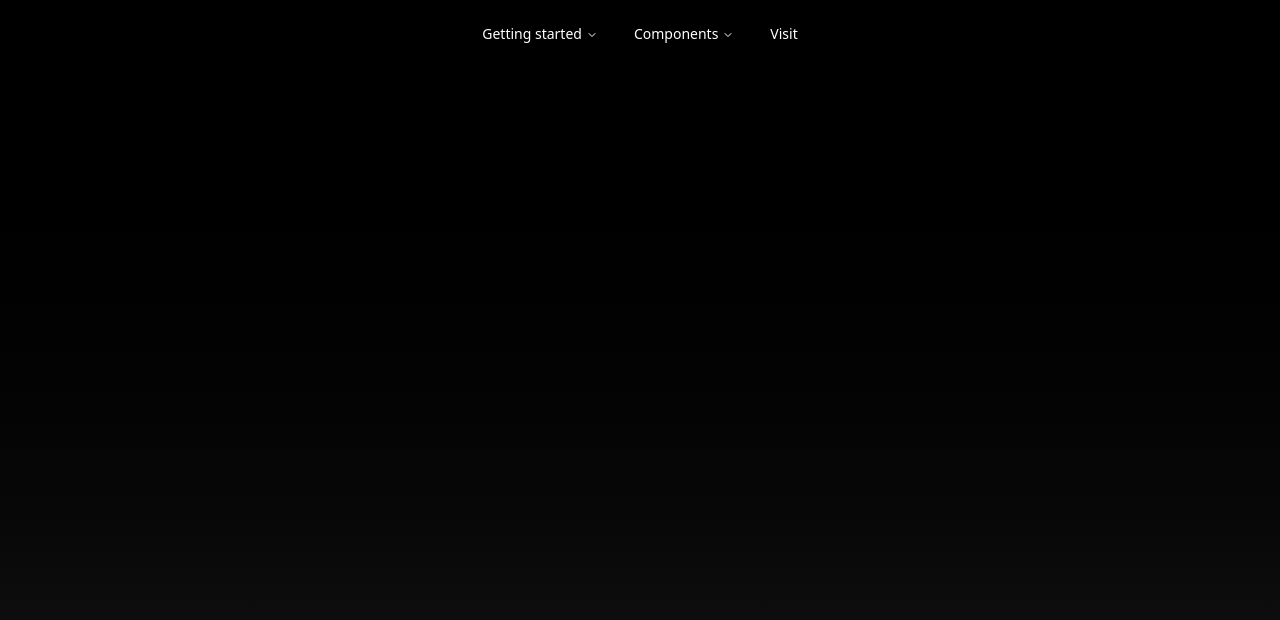
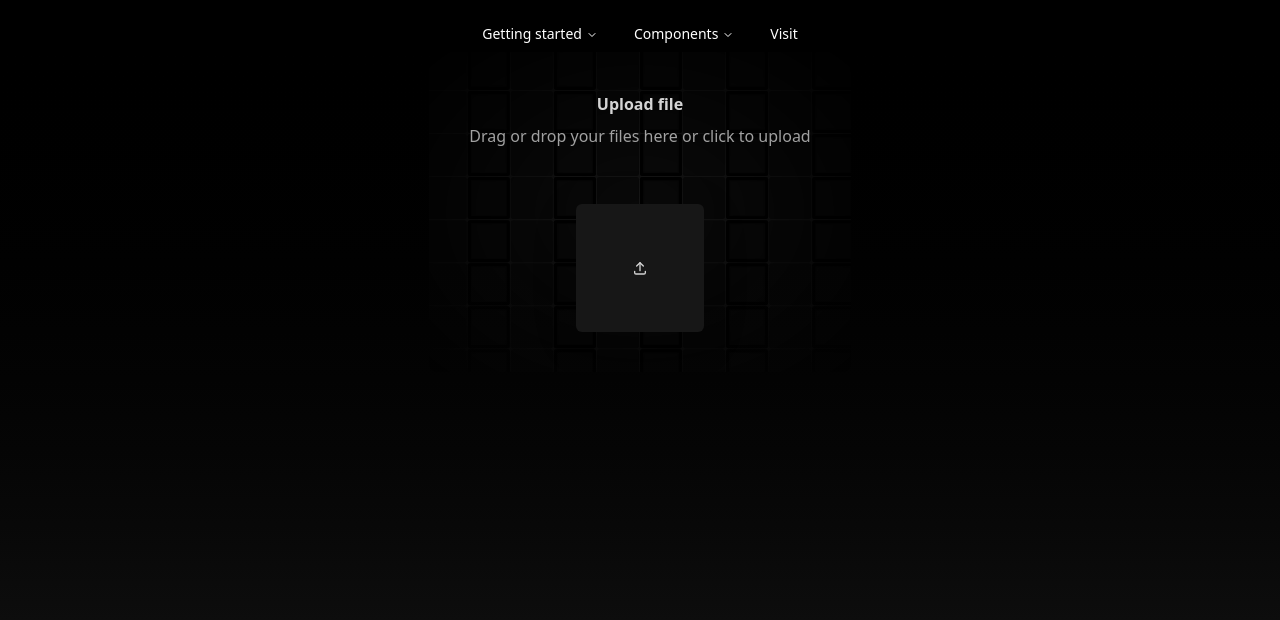
Before and after one commit to Lovedragn/AI_CGPA_Calculator, a Next.js app in the folder frontend/: page / in a window 1280 px wide. Shown: the top 620 px of the page. Built offline with nearby package versions, Linux system fonts and the light colour scheme.

Commit message:
Added Upload UI

```diff
--- a/frontend/package.json
+++ b/frontend/package.json
@@ -10,12 +10,15 @@
   },
   "dependencies": {
     "@radix-ui/react-navigation-menu": "^1.2.10",
+    "@tabler/icons-react": "^3.31.0",
     "class-variance-authority": "^0.7.1",
     "clsx": "^2.1.1",
     "lucide-react": "^0.503.0",
+    "motion": "^12.9.2",
     "next": "15.3.1",
     "react": "^19.0.0",
     "react-dom": "^19.0.0",
+    "react-dropzone": "^14.3.8",
     "tailwind-merge": "^3.2.0"
   },
   "devDependencies": {
--- a/frontend/src/app/page.js
+++ b/frontend/src/app/page.js
@@ -1,6 +1,7 @@
 "use client";
 import { useState } from "react";
 import Navmenu from "../components/Base/navmenu";
+import { FileUpload } from "@/components/ui/file-upload";
 
 const App = () => {
   const [loading, setLoading] = useState(false);
@@ -137,6 +138,10 @@ const App = () => {
   <Navmenu/>
 
   </div>
+  <div>
+
+  <FileUpload/>
+  </div>
 
     </div>
   );
--- /dev/null
+++ b/frontend/src/components/Base/fileupload.js
@@ -0,0 +1,18 @@
+"use client";
+import React, { useState } from "react";
+import { FileUpload } from "@/components/ui/file-upload";
+
+export function FileUploadDemo() {
+  const [files, setFiles] = useState([]);
+  const handleFileUpload = (files) => {
+    setFiles(files);
+    console.log(files);
+  };
+
+  return (
+    <div
+      className="w-full max-w-4xl mx-auto min-h-96 border border-dashed bg-black border-neutral-200 rounded-lg">
+      <FileUpload onChange={handleFileUpload} />
+    </div>
+  );
+}
--- /dev/null
+++ b/frontend/src/components/ui/file-upload.jsx
@@ -0,0 +1,181 @@
+import { cn } from "@/lib/utils";
+import React, { useRef, useState } from "react";
+import { motion } from "motion/react";
+import { IconUpload } from "@tabler/icons-react";
+import { useDropzone } from "react-dropzone";
+
+const mainVariant = {
+  initial: {
+    x: 0,
+    y: 0,
+  },
+  animate: {
+    x: 20,
+    y: -20,
+    opacity: 0.9,
+  },
+};
+
+const secondaryVariant = {
+  initial: {
+    opacity: 0,
+  },
+  animate: {
+    opacity: 1,
+  },
+};
+
+export const FileUpload = ({
+  onChange
+}) => {
+  const [files, setFiles] = useState([]);
+  const fileInputRef = useRef(null);
+
+  const handleFileChange = (newFiles) => {
+    setFiles((prevFiles) => [...prevFiles, ...newFiles]);
+    onChange && onChange(newFiles);
+  };
+
+  const handleClick = () => {
+    fileInputRef.current?.click();
+  };
+
+  const { getRootProps, isDragActive } = useDropzone({
+    multiple: false,
+    noClick: true,
+    onDrop: handleFileChange,
+    onDropRejected: (error) => {
+      console.log(error);
+    },
+  });
+
+  return (
+    <div className="w-full" {...getRootProps()}>
+      <motion.div
+        onClick={handleClick}
+        whileHover="animate"
+        className="p-10 group/file block rounded-lg cursor-pointer w-full relative overflow-hidden">
+        <input
+          ref={fileInputRef}
+          id="file-upload-handle"
+          type="file"
+          onChange={(e) => handleFileChange(Array.from(e.target.files || []))}
+          className="hidden" />
+        <div
+          className="absolute inset-0 [mask-image:radial-gradient(ellipse_at_center,white,transparent)]">
+          <GridPattern />
+        </div>
+        <div className="flex flex-col items-center justify-center">
+          <p
+            className="relative z-20 font-sans font-bold text-neutral-300 text-base">
+            Upload file
+          </p>
+          <p
+            className="relative z-20 font-sans font-normal text-neutral-400 text-base mt-2">
+            Drag or drop your files here or click to upload
+          </p>
+          <div className="relative w-full mt-10 max-w-xl mx-auto">
+            {files.length > 0 &&
+              files.map((file, idx) => (
+                <motion.div
+                  key={"file" + idx}
+                  layoutId={idx === 0 ? "file-upload" : "file-upload-" + idx}
+                  className={cn(
+                    "relative overflow-hidden z-40 bg-neutral-900 flex flex-col items-start justify-start md:h-24 p-4 mt-4 w-full mx-auto rounded-md",
+                    "shadow-sm"
+                  )}>
+                  <div className="flex justify-between w-full items-center gap-4">
+                    <motion.p
+                      initial={{ opacity: 0 }}
+                      animate={{ opacity: 1 }}
+                      layout
+                      className="text-base text-neutral-300 truncate max-w-xs">
+                      {file.name}
+                    </motion.p>
+                    <motion.p
+                      initial={{ opacity: 0 }}
+                      animate={{ opacity: 1 }}
+                      layout
+                      className="rounded-lg px-2 py-1 w-fit shrink-0 text-sm bg-neutral-800 text-white shadow-input">
+                      {(file.size / (1024 * 1024)).toFixed(2)} MB
+                    </motion.p>
+                  </div>
+
+                  <div
+                    className="flex text-sm md:flex-row flex-col items-start md:items-center w-full mt-2 justify-between text-neutral-600 dark:text-neutral-400">
+                    <motion.p
+                      initial={{ opacity: 0 }}
+                      animate={{ opacity: 1 }}
+                      layout
+                      className="px-1 py-0.5 rounded-md bg-neutral-800 ">
+                      {file.type}
+                    </motion.p>
+
+                    <motion.p initial={{ opacity: 0 }} animate={{ opacity: 1 }} layout>
+                      modified{" "}
+                      {new Date(file.lastModified).toLocaleDateString()}
+                    </motion.p>
+                  </div>
+                </motion.div>
+              ))}
+            {!files.length && (
+              <motion.div
+                layoutId="file-upload"
+                variants={mainVariant}
+                transition={{
+                  type: "spring",
+                  stiffness: 300,
+                  damping: 20,
+                }}
+                className={cn(
+                  "relative group-hover/file:shadow-2xl z-40 bg-neutral-900 flex items-center justify-center h-32 mt-4 w-full max-w-[8rem] mx-auto rounded-md",
+                  "shadow-[0px_10px_50px_rgba(0,0,0,0.1)]"
+                )}>
+                {isDragActive ? (
+                  <motion.p
+                    initial={{ opacity: 0 }}
+                    animate={{ opacity: 1 }}
+                    className="text-neutral-600 flex flex-col items-center">
+                    Drop it
+                    <IconUpload className="h-4 w-4 text-neutral-400" />
+                  </motion.p>
+                ) : (
+                  <IconUpload className="h-4 w-4 text-neutral-300" />
+                )}
+              </motion.div>
+            )}
+
+            {!files.length && (
+              <motion.div
+                variants={secondaryVariant}
+                className="absolute opacity-0 border border-dashed border-sky-400 inset-0 z-30 bg-transparent flex items-center justify-center h-32 mt-4 w-full max-w-[8rem] mx-auto rounded-md"></motion.div>
+            )}
+          </div>
+        </div>
+      </motion.div>
+    </div>
+  );
+};
+
+export function GridPattern() {
+  const columns = 41;
+  const rows = 11;
+  return (
+    <div
+      className="flex bg-neutral-900 shrink-0 flex-wrap justify-center items-center gap-x-px gap-y-px  scale-105">
+      {Array.from({ length: rows }).map((_, row) =>
+        Array.from({ length: columns }).map((_, col) => {
+          const index = row * columns + col;
+          return (
+            <div
+              key={`${col}-${row}`}
+              className={`w-10 h-10 flex shrink-0 rounded-[2px] ${
+                index % 2 === 0
+                  ? "bg-neutral-950"
+                  : "bg-neutral-950 shadow-[0px_0px_1px_3px_rgba(0,0,0,1)_inset]"
+              }`} />
+          );
+        }))}
+    </div>
+  );
+}
```
Also changed, not shown: 1 other file (tests, documents, lock files or other folders).
